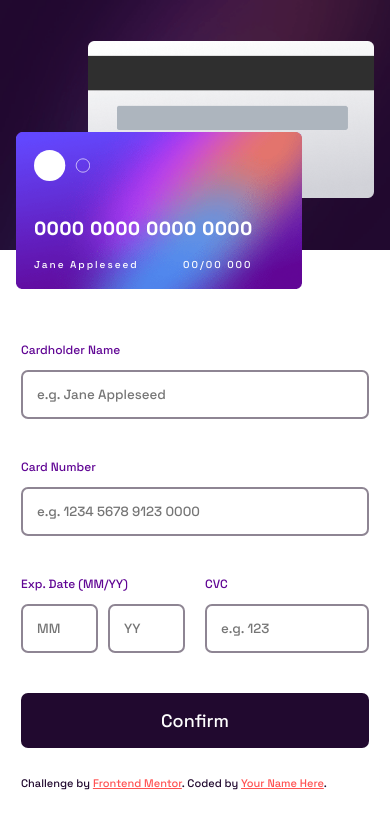
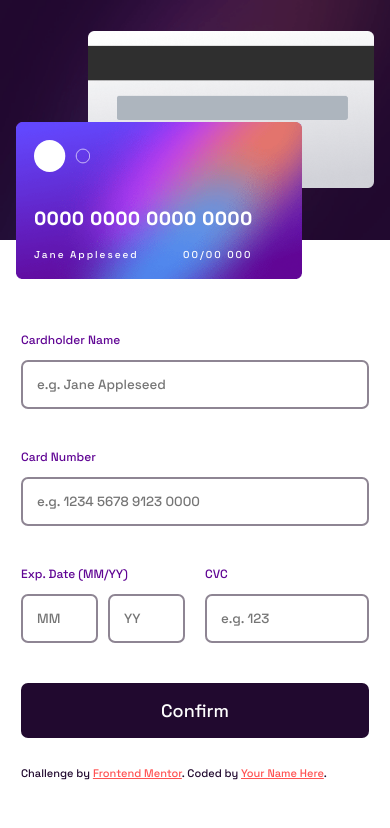
Before and after one commit to ThaBeanBoy/Front-End-Mentor-Interactive-Card-Details-Form, a plain HTML site: page index.html in a window 390 px wide. Drawn offline with Linux system fonts and the light colour scheme.

Commit message:
Fixed the top part illustration with the cards. It looks way better now.

```diff
--- a/index.html
+++ b/index.html
@@ -26,11 +26,11 @@
         alt="cards background"
       />
 
-      <img
+      <!-- <img
         id="left-bg-mobile"
         src="./images/bg-main-mobile.png"
         alt="bg main mobile"
-      />
+      /> -->
       <div class="cards">
         <div id="card-front" class="dummy-card">
           <img src="./images/bg-card-front.png" alt="card-front" />
@@ -287,6 +287,11 @@
           .every((bool) => bool === false);
 
         if (noErrorsInFields) {
+          const form = document.querySelector('form');
+          const completeStatus = document.querySelector('.complete-state');
+
+          form.style.display = 'none';
+          completeStatus.style.display = 'flex';
         }
       });
     </script>
--- a/styles.scss
+++ b/styles.scss
@@ -267,7 +267,10 @@ body {
 
     .left {
       width: 100vw;
-      height: auto;
+      height: 240px;
+      background-image: url(./images/bg-main-mobile.png);
+      background-color: $Colour-Purple;
+      background-size: cover;
 
       .cards {
         position: absolute;
```
Also changed, not shown: styles.css.
